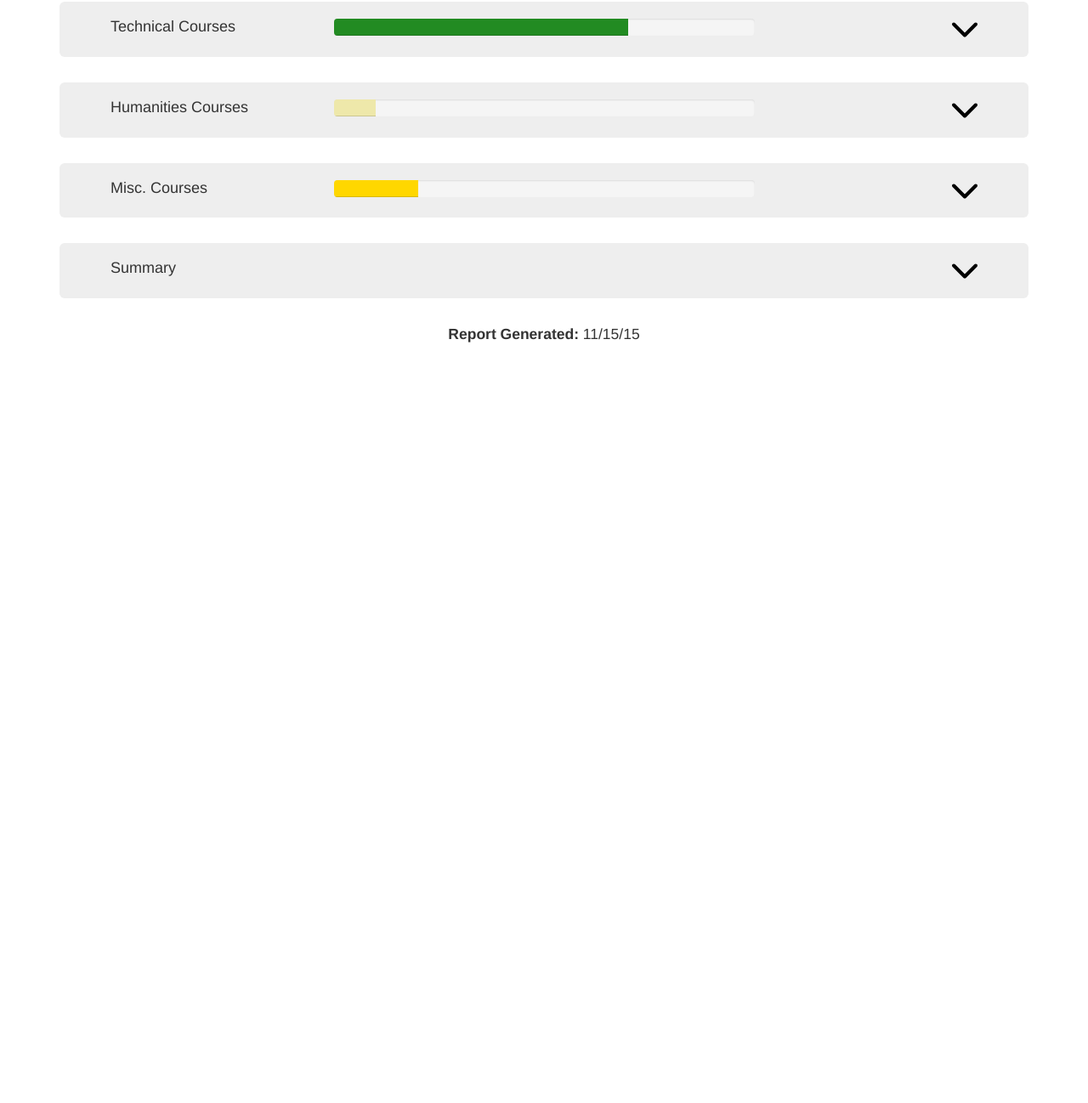
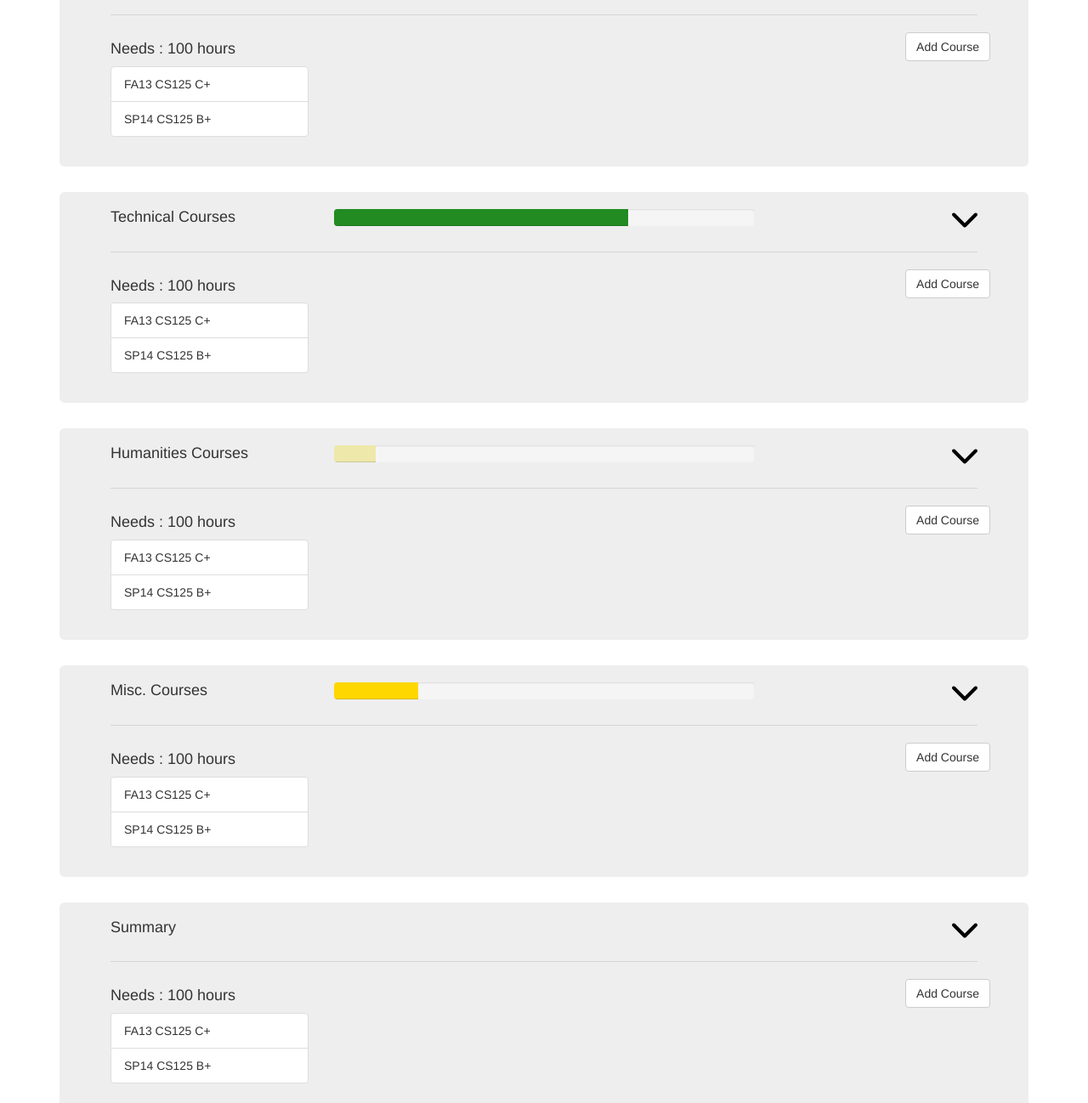
Before and after one commit to rong2/DARSWeb, a website with bundled scripts: page index.html in a window 1280 px wide. Shown: the part 767-2065 px from the top of the page at 85% size. Before the commit the page ends 1223 px from the top, so only its background shows below. Built offline with nearby package versions, Linux system fonts and the light colour scheme; files whose address does not match are found by name.

Commit message:
add some courses drop downs and jank js

```diff
--- a/index.html
+++ b/index.html
@@ -88,7 +88,9 @@
 						<span class="sr-only">75% Complete</span>
 					</div>
 				</div> <!-- /.progress -->
-
+				<p class="description">
+					<b> GPA : </b> 4.0 <b> Technical GPA : </b> 3.9
+				</p>
 				<p class="description">Please carefully review this academic progress report for accuracy.  It is your responsibility to ensure that you satisfy all degree requirements.
   				<br />
   				The report assumes successful completion of in-progress courses.</p>
@@ -118,8 +120,29 @@
 							</div>
 						</div>
 					</div>
-					<div class="col-sm-3" style="padding-top:8px;text-align:right">
+					<div class="col-sm-3 expand-arrow" style="padding-top:8px;text-align:right">
 						<img src="resources/arrow483.svg" alt="drop down" width="30px" height="30px">
+					</div>
+				</div>
+								<div class="details">
+					<hr style="border-top-color:#d5d5d5">
+					<div class="row ">
+						<div class="col-sm-3">
+							<h4>Needs : 100 hours</h4>
+						</div>
+						<div class="pull-right">
+							<button type="button" class="btn btn-default"> Add Course</button>
+						</div>
+					</div>
+
+					<div class="row">
+						<div class="col-sm-3">
+						<ul class="list-group">
+							<li class="list-group-item">FA13 CS125 C+</li>
+							<li class="list-group-item">SP14 CS125 B+</li>
+						</ul>
+
+						</div>
 					</div>
 				</div>
 			</div>
@@ -139,8 +162,30 @@
 							</div>
 						</div>
 					</div>
-					<div class="col-sm-3" style="padding-top:8px;text-align:right">
+					<div class="col-sm-3 expand-arrow" style="padding-top:8px;text-align:right">
 						<img src="resources/arrow483.svg" alt="drop down" width="30px" height="30px">
+					</div>
+				</div>
+
+				<div class="details">
+					<hr style="border-top-color:#d5d5d5">
+					<div class="row ">
+						<div class="col-sm-3">
+							<h4>Needs : 100 hours</h4>
+						</div>
+						<div class="pull-right">
+							<button type="button" class="btn btn-default"> Add Course</button>
+						</div>
+					</div>
+
+					<div class="row">
+						<div class="col-sm-3">
+						<ul class="list-group">
+							<li class="list-group-item">FA13 CS125 C+</li>
+							<li class="list-group-item">SP14 CS125 B+</li>
+						</ul>
+
+						</div>
 					</div>
 				</div>
 			</div>
@@ -160,8 +205,30 @@
 							</div>
 						</div>
 					</div>
-					<div class="col-sm-3" style="padding-top:8px;text-align:right">
+					<div class="col-sm-3 expand-arrow" style="padding-top:8px;text-align:right">
 						<img src="resources/arrow483.svg" alt="drop down" width="30px" height="30px">
+					</div>
+				</div>
+
+								<div class="details">
+					<hr style="border-top-color:#d5d5d5">
+					<div class="row ">
+						<div class="col-sm-3">
+							<h4>Needs : 100 hours</h4>
+						</div>
+						<div class="pull-right">
+							<button type="button" class="btn btn-default"> Add Course</button>
+						</div>
+					</div>
+
+					<div class="row">
+						<div class="col-sm-3">
+						<ul class="list-group">
+							<li class="list-group-item">FA13 CS125 C+</li>
+							<li class="list-group-item">SP14 CS125 B+</li>
+						</ul>
+
+						</div>
 					</div>
 				</div>
 			</div>
@@ -181,8 +248,29 @@
 							</div>
 						</div>
 					</div>
-					<div class="col-sm-3" style="padding-top:8px;text-align:right">
+					<div class="col-sm-3 expand-arrow" style="padding-top:8px;text-align:right">
 						<img src="resources/arrow483.svg" alt="drop down" width="30px" height="30px">
+					</div>
+				</div>
+								<div class="details">
+					<hr style="border-top-color:#d5d5d5">
+					<div class="row ">
+						<div class="col-sm-3">
+							<h4>Needs : 100 hours</h4>
+						</div>
+						<div class="pull-right">
+							<button type="button" class="btn btn-default"> Add Course</button>
+						</div>
+					</div>
+
+					<div class="row">
+						<div class="col-sm-3">
+						<ul class="list-group">
+							<li class="list-group-item">FA13 CS125 C+</li>
+							<li class="list-group-item">SP14 CS125 B+</li>
+						</ul>
+
+						</div>
 					</div>
 				</div>
 			</div>
@@ -195,8 +283,29 @@
 					<div class="col-sm-8">
 						<h4>Summary</h4>
 					</div>
-					<div class="col-sm-4" style="padding-top:8px;text-align:right">
+					<div class="col-sm-4 expand-arrow" style="padding-top:8px;text-align:right">
 						<img src="resources/arrow483.svg" alt="drop down" width="30px" height="30px">
+					</div>
+				</div>
+								<div class="details">
+					<hr style="border-top-color:#d5d5d5">
+					<div class="row ">
+						<div class="col-sm-3">
+							<h4>Needs : 100 hours</h4>
+						</div>
+						<div class="pull-right">
+							<button type="button" class="btn btn-default"> Add Course</button>
+						</div>
+					</div>
+
+					<div class="row">
+						<div class="col-sm-3">
+						<ul class="list-group">
+							<li class="list-group-item">FA13 CS125 C+</li>
+							<li class="list-group-item">SP14 CS125 B+</li>
+						</ul>
+
+						</div>
 					</div>
 				</div>
 			</div>
--- a/script.js
+++ b/script.js
@@ -12,3 +12,17 @@ $(function() {
 		}
 	});
 });
+
+$(function() {
+	$('.expand-arrow').click(function() {
+		console.log(this);
+		var $arrow = $(this);
+		var $jumbotron = $arrow.closest('.jumbotron');
+		var $details = $jumbotron.find('.details');
+		if ($details.is(":visible")) {
+			$details.hide();
+		} else {
+			$details.show();
+		}
+	});
+});
```
